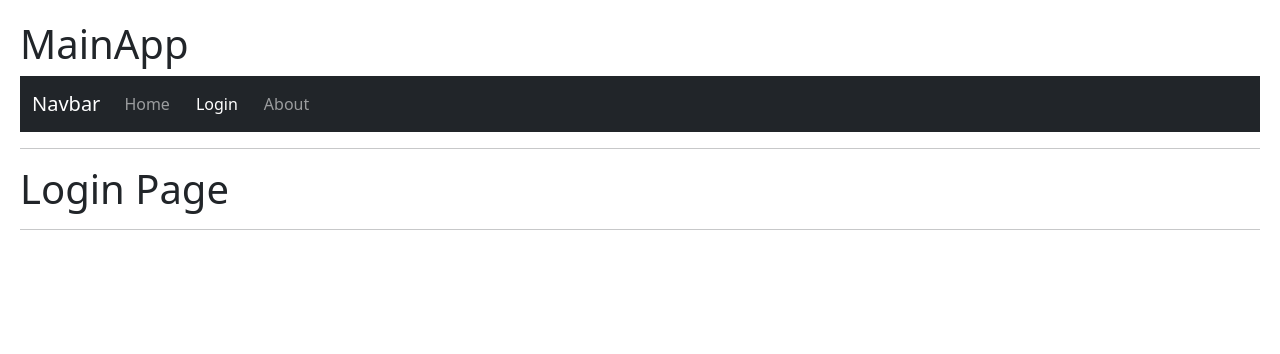
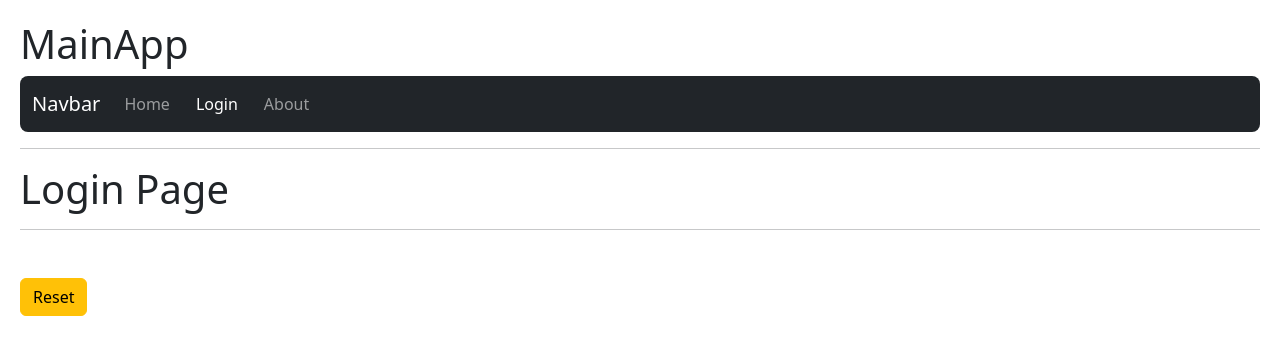
Before and after one commit to FSALVA157/redux_aprendiendo_hooks, a React (Vite) app: page /login in a window 1280 px wide. Shown: the top 354 px of the page. Built offline with nearby package versions, Linux system fonts and the light colour scheme.

Commit message:
finalizado el proceso de aprendizaje de las bases

```diff
--- a/src/09-UseContext/HomePage.jsx
+++ b/src/09-UseContext/HomePage.jsx
@@ -1,10 +1,15 @@
+import { useContext } from "react"
+import { UserContext } from "./context/UserContext"
 
 
 
 export const HomePage = () => {
+
+  const {user} =  useContext(UserContext)
+
   return (
   <>
-        <h1>Home Page</h1>
+        <h1>Home Page <small>{user?.nombre}</small></h1>
         <hr />
 
 
--- a/src/09-UseContext/LoginPage.jsx
+++ b/src/09-UseContext/LoginPage.jsx
@@ -1,13 +1,29 @@
+import { useContext } from "react"
+import { UserContext } from "./context/UserContext"
 
 
 
 export const LoginPage = () => {
+  const {user, setUser}  = useContext(UserContext)
+
   return (
     <>
         <h1>Login Page</h1>
         <hr />
-
-
+      <pre>
+        {
+          JSON.stringify(user, null, 3)
+        }
+      </pre>
+      <p>
+        <button
+        className="btn btn-warning mt-3"
+        onClick={() => setUser({
+          nombre: "Ricardo Darín",
+          id: 123,
+          email: "darin@gmail.com"
+        })}>Reset</button>
+      </p>
     </>
   )
 }
--- a/src/09-UseContext/MainApp.jsx
+++ b/src/09-UseContext/MainApp.jsx
@@ -3,12 +3,14 @@ import { HomePage } from "./HomePage"
 import { AboutPage } from "./AboutPage"
 import { LoginPage } from "./LoginPage"
 import { Navbar } from "./Navbar"
+import { UserProvider } from "./context/UserProvider"
+
 
 
 export const MainApp = () => {
 
     return (
-    <>
+    <UserProvider>
         <h1>MainApp</h1>
 
         <Navbar/>
@@ -20,6 +22,6 @@ export const MainApp = () => {
 
             <Route path="/*" element={<Navigate to="/login"/>} />
         </Routes>
-    </>
+    </UserProvider>
     )
 }
--- a/src/09-UseContext/Navbar.jsx
+++ b/src/09-UseContext/Navbar.jsx
@@ -5,7 +5,7 @@ import { Link, NavLink } from "react-router-dom"
 export const Navbar = () => {
   return (
     <>
-      <nav className="navbar navbar-expand-lg navbar-dark bg-dark">
+      <nav className="navbar navbar-expand-lg navbar-dark bg-dark rounded-3">
   <div className="container-fluid">
     <Link to='/' className="navbar-brand" >Navbar</Link>
     <div className="collapse navbar-collapse" id="navbarNav">
--- /dev/null
+++ b/src/09-UseContext/context/UserContext.jsx
@@ -0,0 +1,3 @@
+import { createContext } from "react";
+
+export const UserContext = createContext();
--- /dev/null
+++ b/src/09-UseContext/context/UserProvider.jsx
@@ -0,0 +1,22 @@
+import { useState } from "react"
+import { UserContext } from "./UserContext"
+
+// const user = {
+//   nombre: "Fernando",
+//   id: 123,
+//   email: 'xxavierargentino@gmail.com',
+// }
+
+export const UserProvider = ({children}) => {
+
+   const [user, setUser] = useState()
+
+
+  return (
+    <>
+        <UserContext.Provider value={{user, setUser}}>
+            {children}
+        </UserContext.Provider>
+    </>
+  )
+}
```
